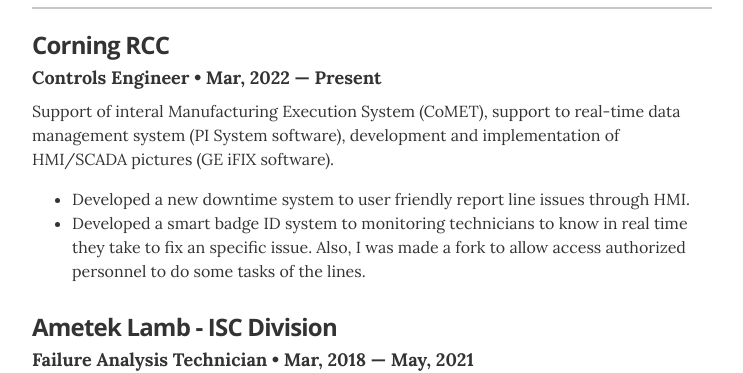
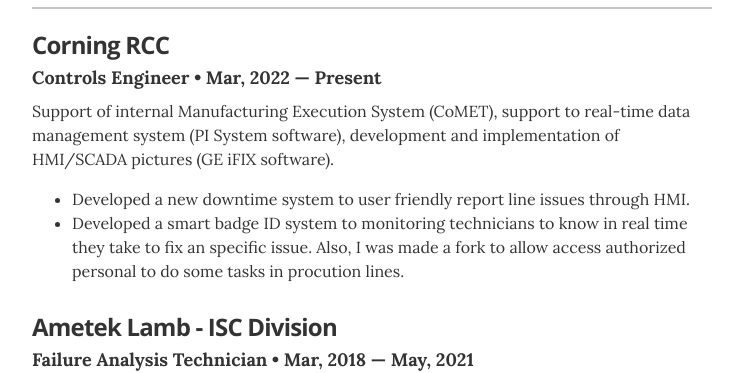
Before and after one commit to baldeadr/baldeadr.github.io, a Jekyll site: the page built from index.html, in a window 1280 px wide and 900 px high, scrolled down 490 px. Shown: the part 159-532 px from the top of the window, without its empty margins (268-1011 px from the left). Built offline with Jekyll 4.4.1, drawn with Linux system fonts in a browser that asks for light colours.

Commit message:
corrección ortografica

```diff
--- a/_data/experience.yml
+++ b/_data/experience.yml
@@ -3,7 +3,7 @@
 - company: Corning RCC
   position: Controls Engineer
   duration: Mar, 2022 &mdash; Present
-  summary: Support of interal Manufacturing Execution System (CoMET), support to real-time data management system (PI System software), development and implementation of HMI/SCADA pictures (GE iFIX software). <ul><li>Developed a new downtime system to user friendly report line issues through HMI.</li><li>Developed a smart badge ID system to monitoring technicians to know in real time they take to fix an specific issue. Also, I was made a fork to allow access authorized personnel to do some tasks of the lines.</li></ul>
+  summary: Support of internal Manufacturing Execution System (CoMET), support to real-time data management system (PI System software), development and implementation of HMI/SCADA pictures (GE iFIX software). <ul><li>Developed a new downtime system to user friendly report line issues through HMI.</li><li>Developed a smart badge ID system to monitoring technicians to know in real time they take to fix an specific issue. Also, I was made a fork to allow access authorized personal to do some tasks in procution lines.</li></ul>
 
 - company: Ametek Lamb - ISC Division
   position: Failure Analysis Technician
```
